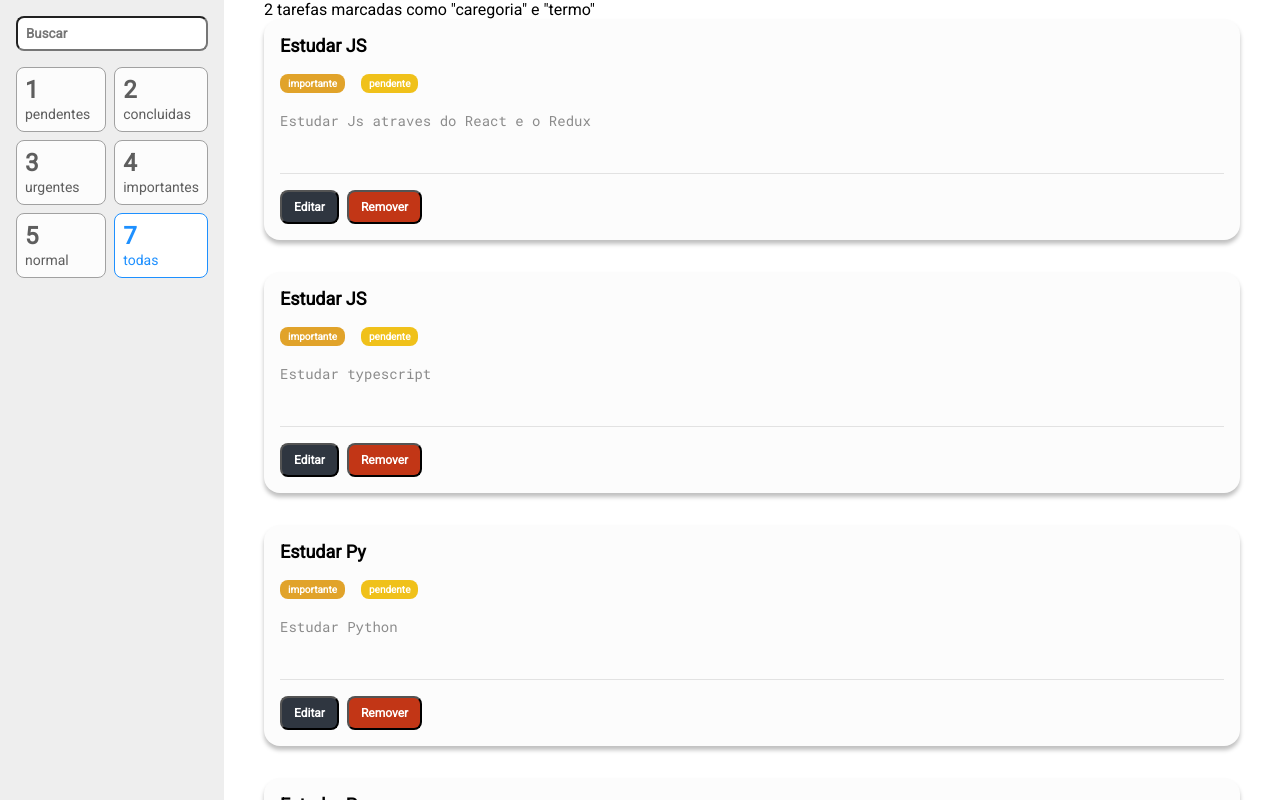
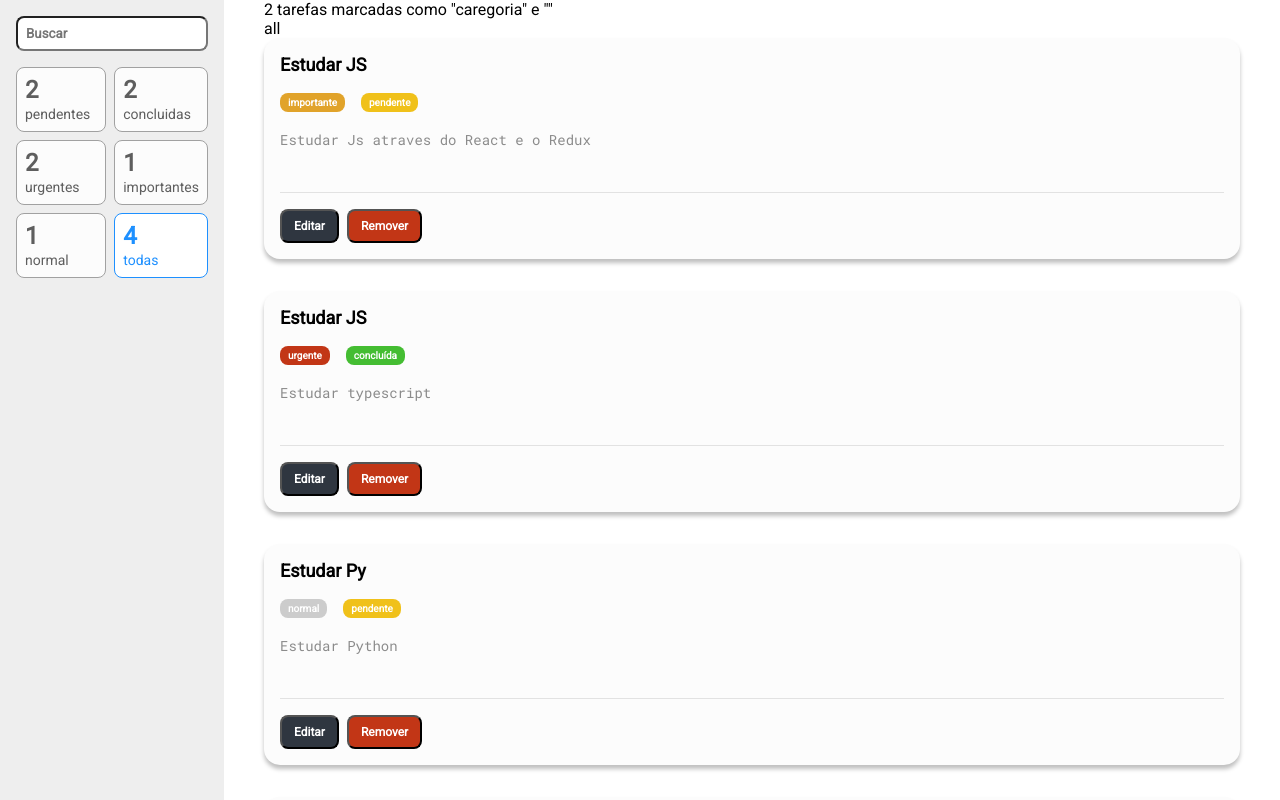
Before and after one commit to Wil-Fs/to-do-list, a React (Create React App) app: page / in a window 1280 px wide. Built offline with nearby package versions, Linux system fonts and the light colour scheme.

Commit message:
Card: Counter is finished

```diff
--- a/src/components/FilterCard/index.tsx
+++ b/src/components/FilterCard/index.tsx
@@ -1,16 +1,55 @@
+import { useDispatch, useSelector } from 'react-redux';
+import { toChangeFilter } from '../../store/reducers/filters';
 import * as S from './styles';
+import * as enums from '../../useful/enums/Tarefa';
+import { RootReducer } from '../../store';
 
 export type Props = {
-	active?: boolean;
-	counter: number;
 	caption: string;
+	criterion: 'status' | 'priority' | 'all';
+	value?: enums.Priority | enums.Status;
 };
 
-const FilterCard = ({ active, counter, caption }: Props) => (
-	<S.Card active={active}>
-		<S.Counter>{counter}</S.Counter>
-		<S.Label>{caption}</S.Label>
-	</S.Card>
-);
+const FilterCard = ({ caption, criterion, value }: Props) => {
+	const dispatch = useDispatch();
+	const { filter, tasks } = useSelector((state: RootReducer) => state);
+
+	const verifyActive = () => {
+		const sameCriterion = filter.criterion === criterion;
+		const sameValue = filter.value === value;
+
+		return sameCriterion && sameValue;
+	};
+
+	const countTasks = () => {
+		if (criterion === 'all') return tasks.itens.length;
+		if (criterion === 'priority') {
+			return tasks.itens.filter((item) => item.priority === value).length;
+		}
+		if (criterion === 'status') {
+			return tasks.itens.filter((item) => item.status === value).length;
+		}
+	};
+
+	const toFilter = () => {
+		dispatch(
+			toChangeFilter({
+				criterion,
+				value
+			})
+		);
+	};
+
+	const active = verifyActive();
+
+	const counter = countTasks();
+
+	return (
+		<S.Card active={active} onClick={toFilter}>
+			<S.Counter>{counter}</S.Counter>
+			<S.Label>{caption}</S.Label>
+		</S.Card>
+	);
+};
 
 export default FilterCard;
--- a/src/components/FilterCard/styles.ts
+++ b/src/components/FilterCard/styles.ts
@@ -1,15 +1,16 @@
 import styled from 'styled-components';
 
-import { Props } from '.';
+type Props = {
+	active: boolean;
+};
 
-type PropsWithOutCaptionAndCounter = Omit<Props, 'caption' | 'counter'>;
-
-export const Card = styled.div<PropsWithOutCaptionAndCounter>`
+export const Card = styled.div<Props>`
 	padding: 8px;
 	border: 1px solid ${(props) => (props.active ? '#1e90ff' : '#a1a1a1')};
 	background-color: ${(props) => (props.active ? '#fff' : '#fcfcfc')};
 	color: ${(props) => (props.active ? '#1e90ff' : '#5e5e5e')};
 	border-radius: 8px;
+	cursor: pointer;
 `;
 
 export const Counter = styled.span`
--- a/src/components/Task/index.tsx
+++ b/src/components/Task/index.tsx
@@ -1,15 +1,33 @@
-import { useState } from 'react';
+import { useEffect, useState } from 'react';
 import { useDispatch } from 'react-redux';
 
 import * as S from './styles';
 
-import { removeTask } from '../../store/reducers/tasks';
+import { removeTask, editTask } from '../../store/reducers/tasks';
 import TaskClass from '../../modules/Tasks';
 type Props = TaskClass;
 
-const Task = ({ title, priority, description, status, id }: Props) => {
+const Task = ({
+	title,
+	priority,
+	description: descriptionComponent,
+	status,
+	id
+}: Props) => {
 	const dispatch = useDispatch();
 	const [isEditing, setIsEditing] = useState(false);
+	const [description, setDescription] = useState('');
+
+	useEffect(() => {
+		if (descriptionComponent.length > 0) {
+			setDescription(descriptionComponent);
+		}
+	}, [descriptionComponent]);
+
+	const cancelEdit = () => {
+		setIsEditing(false);
+		setDescription(descriptionComponent);
+	};
 
 	return (
 		<S.Card>
@@ -20,14 +38,31 @@ const Task = ({ title, priority, description, status, id }: Props) => {
 			<S.Tags parameter="status" status={status}>
 				{status}
 			</S.Tags>
-			<S.Description value={description} />
+			<S.Description
+				disabled={!isEditing}
+				value={description}
+				onChange={(event) => setDescription(event.target.value)}
+			/>
 			<S.ActionBar>
 				{isEditing ? (
 					<>
-						<S.SaveButton>Salvar</S.SaveButton>
-						<S.RemoveCancelButton
-							onClick={() => setIsEditing(false)}
+						<S.SaveButton
+							onClick={() => {
+								dispatch(
+									editTask({
+										description,
+										id,
+										status,
+										priority,
+										title
+									})
+								);
+								setIsEditing(false);
+							}}
 						>
+							Salvar
+						</S.SaveButton>
+						<S.RemoveCancelButton onClick={cancelEdit}>
 							Cancelar
 						</S.RemoveCancelButton>
 					</>
--- a/src/containers/SideBar/index.tsx
+++ b/src/containers/SideBar/index.tsx
@@ -1,21 +1,58 @@
+import { useDispatch, useSelector } from 'react-redux';
 import FilterCard from '../../components/FilterCard';
 
+import { RootReducer } from '../../store';
+
 import * as S from './styles';
+import * as enums from '../../useful/enums/Tarefa';
+import { toChangeTerm } from '../../store/reducers/filters';
 
-const SideBar = () => (
+const SideBar = () => {
+	const dispatch = useDispatch();
+	const { term } = useSelector((state: RootReducer) => state.filter);
+
+	return (
 		<S.Aside>
 			<div>
-			<S.Search type="text" placeholder="Buscar" />
+				<S.Search
+					type="text"
+					placeholder="Buscar"
+					value={term}
+					onChange={(event) =>
+						dispatch(toChangeTerm(event.target.value))
+					}
+				/>
 				<S.Filters>
-				<FilterCard caption="pendentes" counter={1} />
-				<FilterCard caption="concluidas" counter={2} />
-				<FilterCard caption="urgentes" counter={3} />
-				<FilterCard caption="importantes" counter={4} />
-				<FilterCard caption="normal" counter={5} />
-				<FilterCard active caption="todas" counter={7} />
+					<FilterCard
+						value={enums.Status.PENDENTE}
+						criterion="status"
+						caption="pendentes"
+					/>
+					<FilterCard
+						value={enums.Status.CONCLUIDA}
+						criterion="status"
+						caption="concluidas"
+					/>
+					<FilterCard
+						value={enums.Priority.URGENTE}
+						criterion="priority"
+						caption="urgentes"
+					/>
+					<FilterCard
+						value={enums.Priority.IMPORTANTE}
+						criterion="priority"
+						caption="importantes"
+					/>
+					<FilterCard
+						value={enums.Priority.NORMAL}
+						criterion="priority"
+						caption="normal"
+					/>
+					<FilterCard criterion="all" caption="todas" />
 				</S.Filters>
 			</div>
 		</S.Aside>
 	);
+};
 
 export default SideBar;
--- a/src/containers/ToDoList/index.tsx
+++ b/src/containers/ToDoList/index.tsx
@@ -6,15 +6,48 @@ import { RootReducer } from '../../store';
 
 const ToDoList = () => {
 	const { itens } = useSelector((state: RootReducer) => state.tasks);
+	const { term, criterion, value } = useSelector(
+		(state: RootReducer) => state.filter
+	);
+
+	const filterTask = () => {
+		let filteredTasks = itens;
+		if (term !== undefined) {
+			filteredTasks = filteredTasks.filter(
+				(item) =>
+					item.title.toLowerCase().search(term.toLowerCase()) >= 0
+			);
+
+			if (criterion === 'priority') {
+				filteredTasks = filteredTasks.filter(
+					(item) => item.priority === value
+				);
+			} else if (criterion === 'status') {
+				filteredTasks = filteredTasks.filter(
+					(item) => item.status === value
+				);
+			}
+
+			return filteredTasks;
+		} else {
+			return itens;
+		}
+	};
 
 	return (
 		<Container>
 			<p>
-				2 tarefas marcadas como &quot;caregoria&quot; e
-				&quot;termo&quot;
+				2 tarefas marcadas como &quot;caregoria&quot; e &quot;{term}
+				&quot;
 			</p>
 			<ul>
-				{itens.map(({ description, title, priority, status, id }) => (
+				<li>{term}</li>
+				<li>{criterion}</li>
+				<li>{value}</li>
+			</ul>
+			<ul>
+				{filterTask().map(
+					({ description, title, priority, status, id }) => (
 						<li key={title}>
 							<Task
 								id={id}
@@ -24,7 +57,8 @@ const ToDoList = () => {
 								status={status}
 							/>
 						</li>
-				))}
+					)
+				)}
 			</ul>
 		</Container>
 	);
--- a/src/store/index.ts
+++ b/src/store/index.ts
@@ -1,9 +1,10 @@
 import { configureStore } from '@reduxjs/toolkit';
 import tasksReducer from './reducers/tasks';
-
+import filtersReducer from './reducers/filters';
 const store = configureStore({
 	reducer: {
-		tasks: tasksReducer
+		tasks: tasksReducer,
+		filter: filtersReducer
 	}
 });
 
--- /dev/null
+++ b/src/store/reducers/filters.ts
@@ -0,0 +1,31 @@
+import { createSlice, PayloadAction } from '@reduxjs/toolkit';
+import * as enums from '../../useful/enums/Tarefa';
+
+type FilterState = {
+	term?: string;
+	criterion: 'priority' | 'status' | 'all';
+	value?: enums.Priority | enums.Status;
+};
+
+const initialState: FilterState = {
+	term: '',
+	criterion: 'all'
+};
+
+const filterSlice = createSlice({
+	name: 'Filter',
+	initialState,
+	reducers: {
+		toChangeTerm: (state, action: PayloadAction<string>) => {
+			state.term = action.payload;
+		},
+		toChangeFilter: (state, action: PayloadAction<FilterState>) => {
+			state.criterion = action.payload.criterion;
+			state.value = action.payload.value;
+		}
+	}
+});
+
+export const { toChangeTerm, toChangeFilter } = filterSlice.actions;
+
+export default filterSlice.reducer;
--- a/src/store/reducers/tasks.ts
+++ b/src/store/reducers/tasks.ts
@@ -18,22 +18,22 @@ const initialState: TaskState = {
 		{
 			id: Math.random() * 1000,
 			description: 'Estudar typescript',
-			priority: enums.Priority.IMPORTANTE,
-			status: enums.Status.PENDENTE,
+			priority: enums.Priority.URGENTE,
+			status: enums.Status.CONCLUIDA,
 			title: 'Estudar JS'
 		},
 		{
 			id: Math.random() * 1000,
 			description: 'Estudar Python',
-			priority: enums.Priority.IMPORTANTE,
+			priority: enums.Priority.NORMAL,
 			status: enums.Status.PENDENTE,
 			title: 'Estudar Py'
 		},
 		{
 			id: Math.random() * 1000,
 			description: 'Estudar Django',
-			priority: enums.Priority.IMPORTANTE,
-			status: enums.Status.PENDENTE,
+			priority: enums.Priority.URGENTE,
+			status: enums.Status.CONCLUIDA,
 			title: 'Estudar Py'
 		}
 	]
@@ -48,9 +48,18 @@ const taskSlice = createSlice({
 				(task) => task.id !== action.payload
 			);
 			console.log(state.itens);
+		},
+		editTask: (state, action: PayloadAction<Task>) => {
+			const taskIndex = state.itens.findIndex(
+				(t) => t.id === action.payload.id
+			);
+
+			if (taskIndex >= 0) {
+				state.itens[taskIndex] = action.payload;
+			}
 		}
 	}
 });
 
-export const { removeTask } = taskSlice.actions;
+export const { removeTask, editTask } = taskSlice.actions;
 export default taskSlice.reducer;
```
Lines whose indentation alone changed are shown as unchanged.
